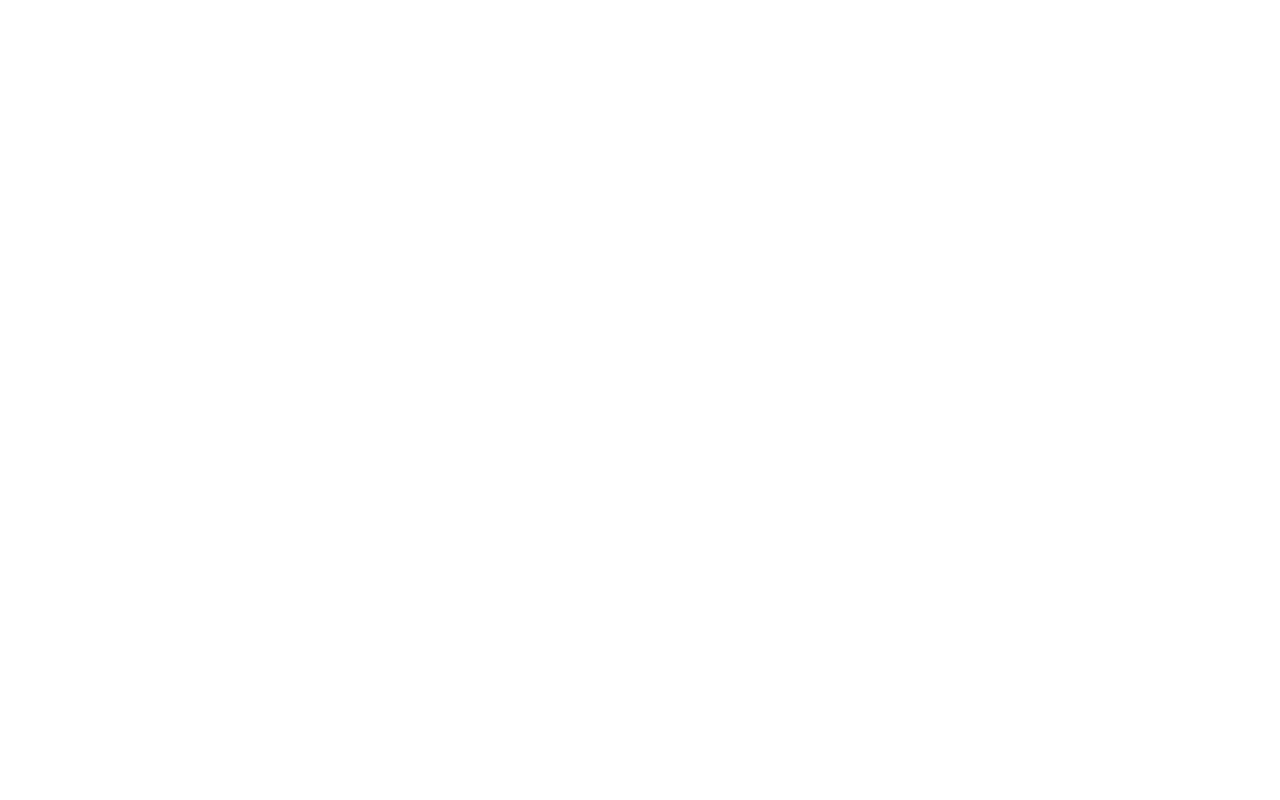
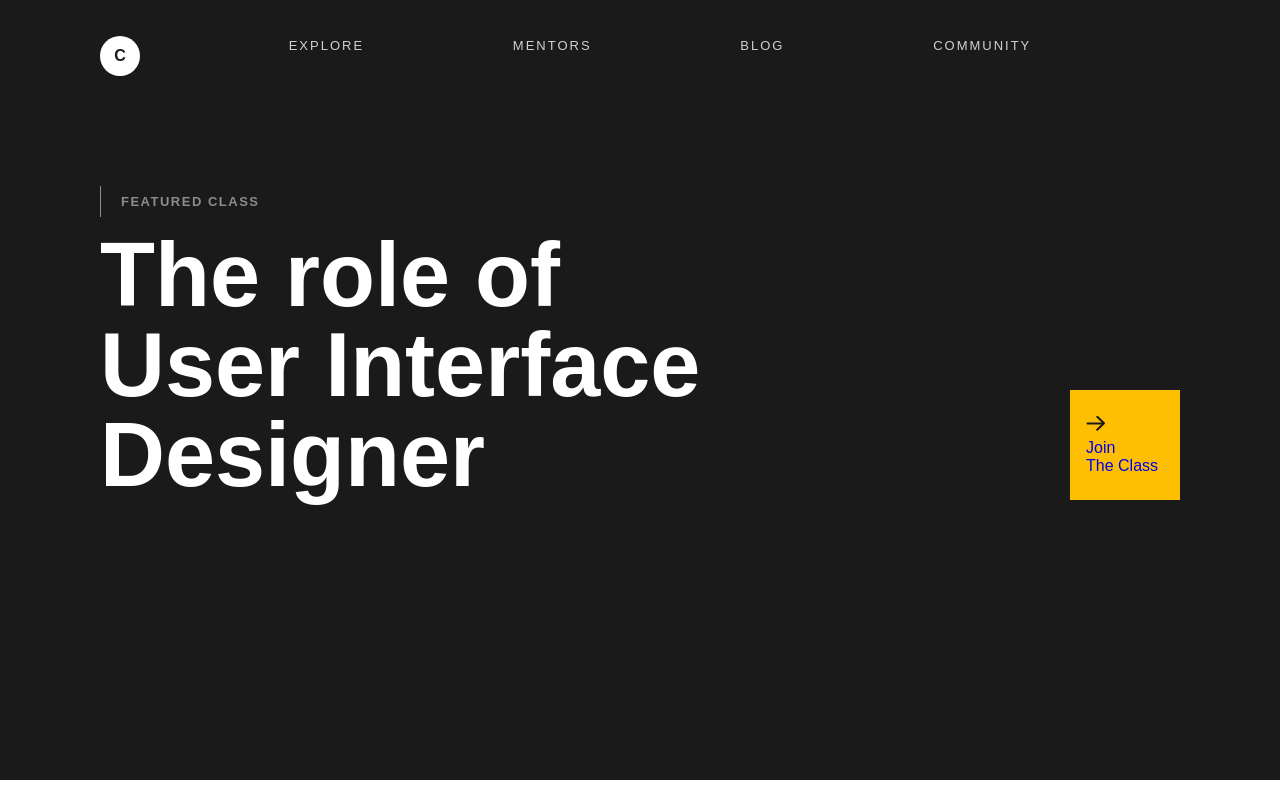
Before and after one commit to Tsoy-alive/site-vizitka, a plain HTML site: page index.html in a window 1280 px wide. Drawn offline with Linux system fonts and the light colour scheme.

Commit message:
add header top

```diff
--- a/index.html
+++ b/index.html
@@ -1,11 +1,46 @@
 <!DOCTYPE html>
 <html lang="en">
+
 <head>
     <meta charset="UTF-8">
+    <meta http-equiv="X-UA-Compatible" content="IE=edge">
     <meta name="viewport" content="width=device-width, initial-scale=1.0">
     <title>site-vizitka</title>
+    <link rel="stylesheet" href="style.css">
 </head>
+
 <body>
-
+    <header class="header">
+        <div class="container">
+            <nav class="navigation">
+                <a class="logo" href="#">C</a>
+                <ul class="navigation-holder">
+                    <li class="nav-links">
+                        <a href="#">EXPLORE</a>
+                    </li>
+                    <li class="nav-links">
+                        <a href="#">MENTORS</a>
+                    </li>
+                    <li class="nav-links">
+                        <a href="#">BLOG</a>
+                    </li>
+                    <li class="nav-links">
+                        <a href="#">COMMUNITY</a>
+                    </li>
+                </ul>
+            </nav>
+            <section class="header-title">
+                <span class="header-subtitle-text">FEATURED CLASS</span>
+                <h1 class="header-title-text">
+                    The role of User Interface Designer
+                </h1>
+                <a href="#" class="join">
+                    <img src="/img/icons/arrow.svg" alt="arrow">
+                    <span class="join-text">Join <br>
+                        The Class</span>
+                </a>
+            </section>
+        </div>
+    </header>
 </body>
 </html>
--- /dev/null
+++ b/style.css
@@ -0,0 +1,84 @@
+* {
+    box-sizing: border-box;
+    margin: 0;
+font-family: Arial, Helvetica, sans-serif;
+}
+
+.container {
+    max-width: 1080px;
+margin: 0 auto;
+}
+/* HEADER*/
+.header {
+    background-color: #1a1a1a;
+    padding-top: 36px;
+padding-bottom: 200px;
+}
+.navigation {
+    display: flex;
+justify-content: space-between;
+align-items: centers;
+}
+.logo {
+width: 40px;
+height: 40px;
+border-radius: 50%;
+background-color: #fff;
+display: flex;
+justify-content: center;
+align-items: center;
+text-decoration: none;
+color: #1a1a1a;
+font-weight: bold;
+}
+.navigation-holder {
+    list-style-type: none;
+padding: 0;
+display: flex;
+flex-grow: 1;
+justify-content: space-evenly;
+}
+.nav-links a {
+text-decoration: none;
+color: #D1D1D1;
+text-transform: uppercase;
+letter-spacing: 2px;
+font-size: 13px;
+}
+.header-title {
+    margin-top: 110px;
+margin-bottom: 80px;
+position: relative;
+}
+.header-subtitle-text {
+    display: inline-flex;
+    border-left: 1px solid #8c8c8c;
+padding: 8px 0 8px 20px;
+color: #8c8c8c;
+font-weight: bold;
+text-transform: uppercase;
+font-size: 13px;
+letter-spacing: 1.5px;
+margin-bottom: 13px;
+}
+.header-title-text {
+    font-size: 90px;
+    font-weight: bold;
+    color: #fff;
+    max-width: 620px;
+    line-height: 1;
+}
+.join {
+    background-color: #Febe02;
+    position: absolute;
+right: 0;
+bottom: 0;
+width: 110px;
+height: 110px;
+padding: 16px;
+display: flex;
+justify-content: space-evenly;
+align-items: flex-start;
+flex-direction: column;
+text-decoration: none;
+}
```
Also changed, not shown: 1 other file.
